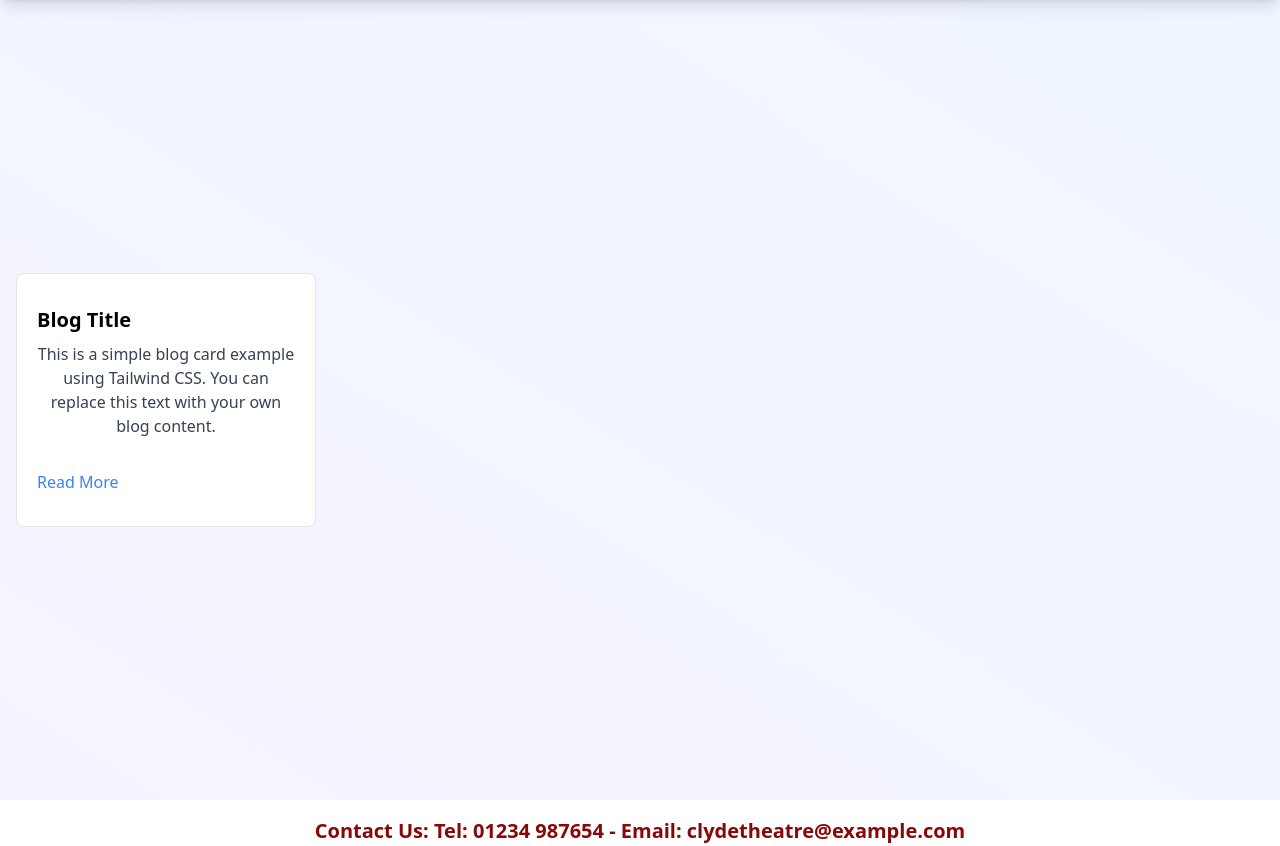
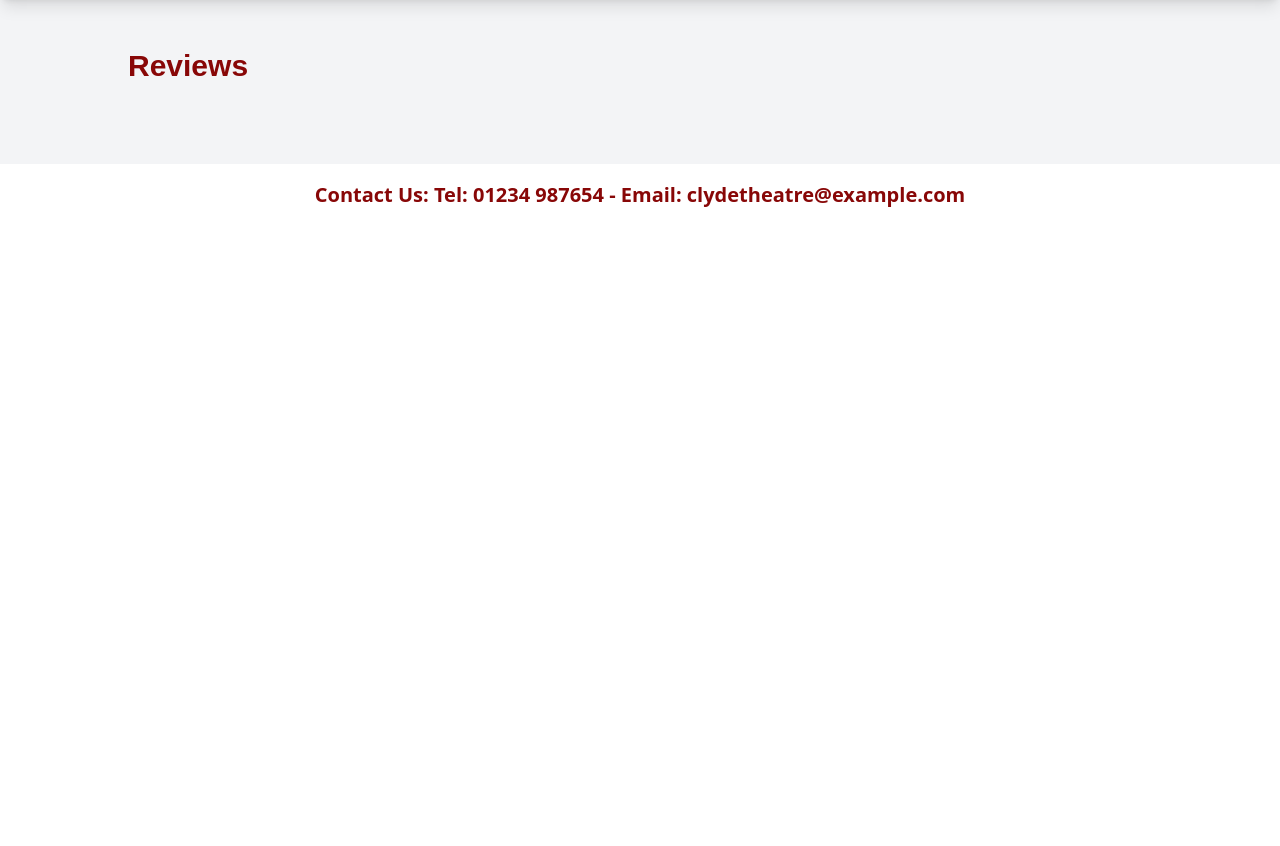
Before and after one commit to EduardPovazhnyi/theatre-php, a PHP site: page /reviews in a window 1280 px wide. Shown: the part 102-948 px from the top of the page. After the commit the page ends 309 px from the top, so only its background shows below. Run offline with PHP 8.4, Linux system fonts and the light colour scheme; tables that the repository leaves empty or names only in its code hold one stand-in row (values such as "Sample post"); some libraries are stand-ins or nearby versions.

Commit message:
Review list

```diff
--- a/pages/public/bloglist.php
+++ b/pages/public/bloglist.php
@@ -16,7 +16,7 @@
 
 <div class="bg-gray-100 md:px-10 px-4 py-12 font-[sans-serif]">
       <div class="max-w-5xl max-lg:max-w-3xl max-sm:max-w-sm mx-auto">
-        <h2 class="text-3xl font-extrabold text-[#880707] mb-8">Blog Posts</h2>
+        <h2 class="text-3xl font-extrabold text-[#880707] mb-8">Blog posts</h2>
         <div class="grid grid-cols-1 sm:grid-cols-2 lg:grid-cols-3 gap-6 max-sm:gap-8">
           <?php while($blog->fetch()) : ?>
           <div class="bg-white rounded overflow-hidden">
--- a/pages/public/reviews.php
+++ b/pages/public/reviews.php
@@ -2,37 +2,35 @@
 include "database/config.php";
 include "components/header.php";
 
-$blog = $conn->prepare("SELECT
+$review = $conn->prepare("SELECT
 `review`.`id`, `user`, `show`, `content`, `review`.`created`, `show`.`name`, `user`.`username`
 FROM `review`
 INNER JOIN `user` ON `review`.`user` = `user`.`id`
 INNER JOIN `show` ON `review`.`show` = `show`.`id`
 ORDER BY `review`.`created` DESC;");
 
-$blog->execute();
-$blog->store_result();
-$blog->bind_result($rID, $rUser, $rShow, $rText, $rCreated, $sName, $uName);
+$review->execute();
+$review->store_result();
+$review->bind_result($rID, $rUser, $rShow, $rText, $rCreated, $sName, $uName);
 
 ?>
 
-<!-- component -->
-<div class="bg-gradient-to-bl from-blue-50 to-violet-50 flex items-center justify-center lg:h-screen">
-      <div class="container mx-auto mx-auto p-4">
-        <div class="grid grid-cols-1 sm:grid-cols-2 md:grid-cols-2 lg:grid-cols-4 xl:grid-cols-4 gap-4">
-          <div class="bg-white rounded-lg border p-4">
-            <div class="px-1 py-4">
-              <div class="font-bold text-xl mb-2">Blog Title</div>
-              <p class="text-gray-700 text-base">This is a simple blog card example using Tailwind CSS. You can replace this text with your own blog content.</p>
-            </div>
-            <div class="px-1 py-4">
-              <a href="#" class="text-blue-500 hover:underline">Read More</a>
+<div class="bg-gray-100 md:px-10 px-4 py-12 font-[sans-serif]">
+      <div class="max-w-5xl max-lg:max-w-3xl max-sm:max-w-sm mx-auto">
+        <h2 class="text-3xl font-extrabold text-[#880707] mb-8">Reviews</h2>
+        <div class="grid grid-cols-1 sm:grid-cols-2 lg:grid-cols-3 gap-6 max-sm:gap-8">
+          <?php while($review->fetch()) : ?>
+          <div class="bg-white rounded overflow-hidden">
+            <div class="p-6">
+              <h3 class="text-lg font-bold text-gray-800 mb-3">Review of <?= $sName ?> </h3>
+              <p class="text-[#880707] text-[13px] font-semibold mt-4">By <?= $uName ?> </p>
+              <a href="blogInfo?bid=<?=$rShow?>" class="mt-4 inline-block px-4 py-2 rounded tracking-wider bg-[#880707] hover:bg-[#4D0000] text-white text-[13px]">Read More</a>
             </div>
           </div>
-          <!-- Add more items as needed -->
+          <?php endwhile ?>
         </div>
       </div>
-</div>
-
+    </div>
 <?php
 include "components/footer.php";
 ?>
```
